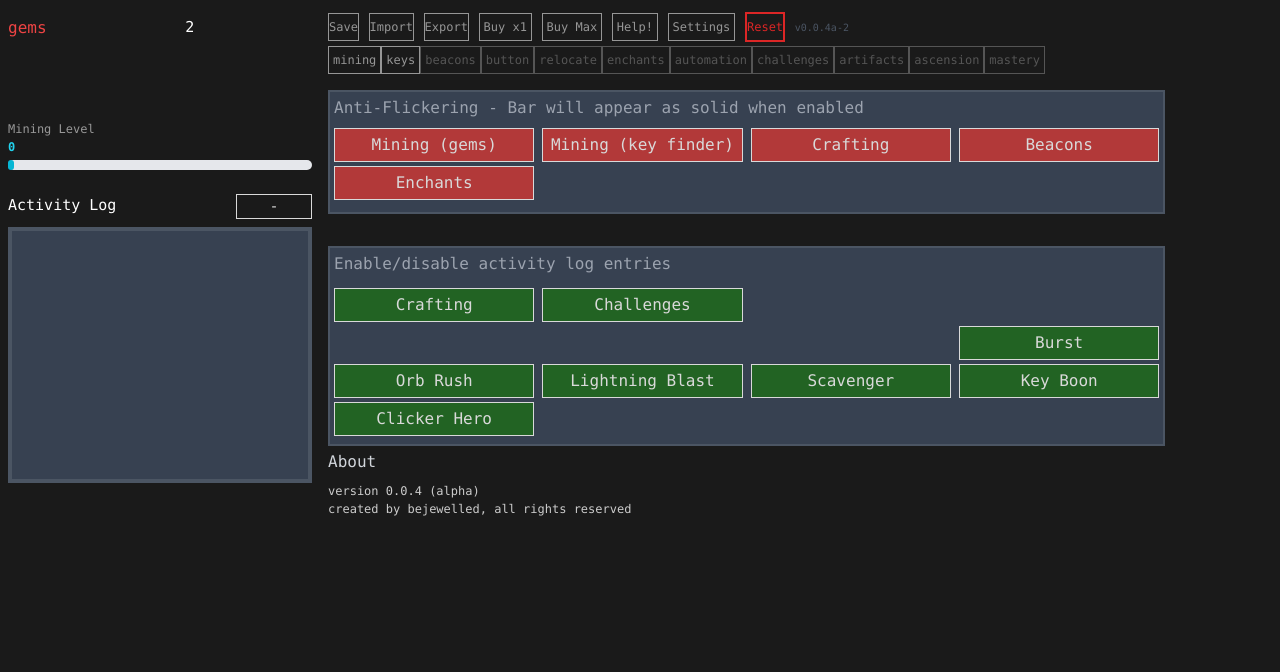
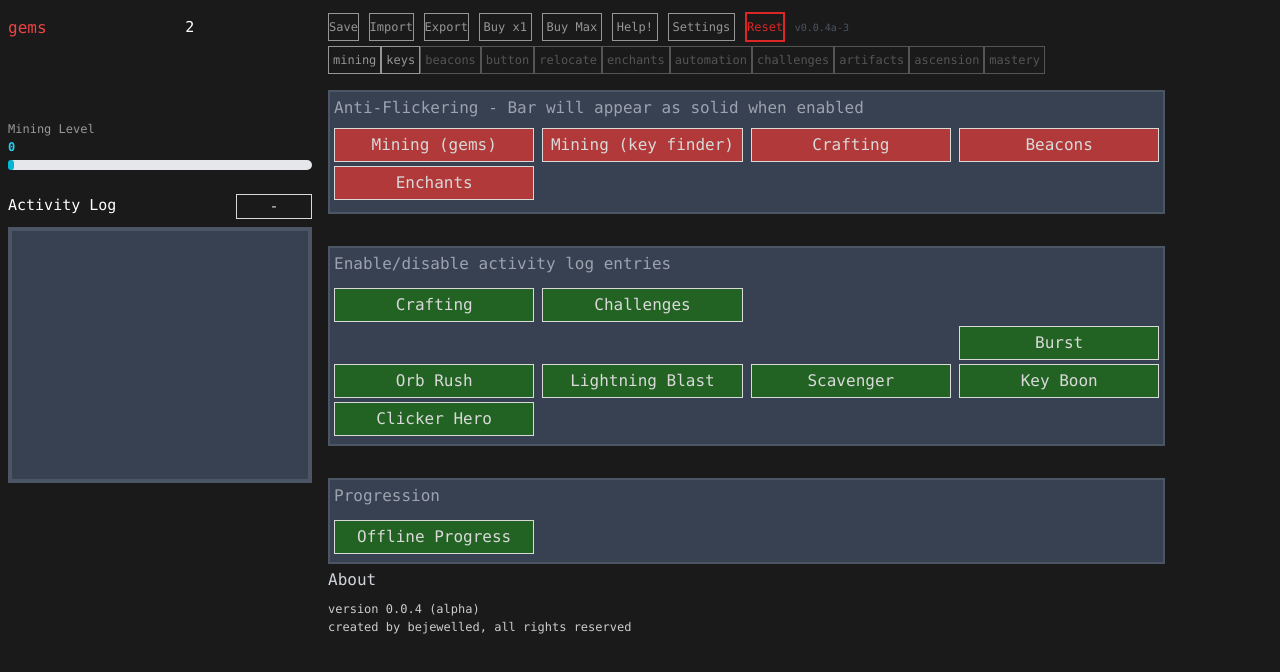
Before and after one commit to bejewelled/idle-quarry, a SvelteKit app in the folder game/: page / in a window 1280 px wide. Both pictures are taken after a click on the button "Settings". Shown: the top 672 px of the page. Built offline with nearby package versions, Linux system fonts and the light colour scheme.

Commit message:
v0.0.4a-3

```diff
--- a/game/src/components/adders/Adders.svelte
+++ b/game/src/components/adders/Adders.svelte
@@ -210,6 +210,7 @@ function updateprogressThisTick(delta) {
 
 let progressGain = 0;
 function addProgress(delta) {
+
     const gemAt = $progressThreshold['gems'];
     const keyAt = [
     $progressThreshold['key1'],
@@ -218,6 +219,25 @@ function addProgress(delta) {
     $progressThreshold['key4'],
     $progressThreshold['key5']
     ];
+
+    // disable offline progress if chosen
+    if (delta > (1000 / UPDATE_SPEED * 120) && !$settings['offlineProgress'])
+        return;
+
+    // optimize out of focus
+    if (delta > 16 || !document.hasFocus()) {
+        addGems($progressThisTick['gems'] / $progressThreshold['gems']);
+        dropRoll($progressThisTick['gems'] / $progressThreshold['gems']);
+        addKey1($progressThisTick['key1'] / $progressThreshold['key1'], keyAt);
+        addKey2($progressThisTick['key2'] / $progressThreshold['key2'], keyAt);
+        addKey3($progressThisTick['key3'] / $progressThreshold['key3'], keyAt);
+        $enchantProgress['t1'] += ($progressThisTick['gems'] / $progressThreshold['gems']);
+        if ($enchantProgress['t1'] > $enchantThreshold['t1']) {
+            procEnchants(Math.floor($enchantProgress['t1'] / $enchantThreshold['t1']), 't1')
+            $enchantProgress['t1'] %= $enchantThreshold['t1'];
+        }
+        return;
+    }
 
     for (let [k,v] of Object.entries($progressThisTick)) {
         if (isNaN($progress[k])) $progress[k] = 0;
@@ -310,7 +330,6 @@ function addKey1(n, keyAt) {
         const key1Gain = KEY1_BASE
         * $miningUpgrades[5]['formula']($miningUpgradeLevels[5])
         * $miningUpgrades[26]['formula']($miningUpgradeLevels[26]);
-
         $wallet['key1'] = ($wallet['key1'] || 0) + key1Gain * n;
         $progress['key1'] %= keyAt[0];
         $keyGainFlavorText['key1'] = key1Gain;
@@ -590,6 +609,8 @@ function procEnchants(n, tier) {
                     const keyRand = Math.random() + (0.2 * (quality/1e6));
                     const BASE_KEYGAIN = size;
                     let tier, amtDivider;
+                    const randFactor = Math.random() * 0.2 + 0.9;
+                    const reward = (1 + Math.floor(randFactor * BASE_KEYGAIN / amtDivider));
                     if (keyRand > 1.18) {
                         tier = 5;
                         amtDivider = 250000;
@@ -616,8 +637,6 @@ function procEnchants(n, tier) {
                         addToActivityLog('[Key Boon] +' + reward + ' [*] keys',
                             'text-green-300', 'key boon');
                     }
-                    const randFactor = Math.random() * 0.2 + 0.9;
-                    const reward = (1 + Math.floor(randFactor * BASE_KEYGAIN / amtDivider));
                     $wallet['key'+tier] += reward;
                     break;
                 case 7: //clicker hero
--- a/game/src/components/tabs/Settings.svelte
+++ b/game/src/components/tabs/Settings.svelte
@@ -58,6 +58,20 @@
          </div>
     </div>
 
+    <div class='py-3'></div>
+    <div class='wrapper bg-gray-700 my-1 border-2 border-gray-600 pb-1'>
+        <div class='w-full text-left py-1 pl-1 text-medium text-gray-400'>Progression</div>
+           <div class='grid grid-cols-12 py-1'>
+                <!-- svelte-ignore a11y-click-events-have-key-events -->
+                <div class='col-span-3 grid-cols-3 pt-1'>
+                    <div class='setting col-span-3 mx-1 px-1 py-1 text-center
+                    {$settings['offlineProgress'] ? 'game-btn-toggleon' : 'game-btn-toggleoff' } py-1'
+                    on:click={() => changeOfflineProgress()}>Offline Progress</div>
+                </div>
+
+           </div>
+    </div>
+
     <div class='text-large text-gray-300 text-left pb-2'>About</div>
         <div class='text-small tooltip-text'>version 0.0.4 (alpha)</div>
         <div class='text-small tooltip-text'>created by bejewelled, all rights reserved</div>
@@ -77,5 +91,8 @@
     function changeActivityLogShow(item) {
         $activityLogShow[item] = !$activityLogShow[item]
     }
+    function changeOfflineProgress() {
+        $settings['offlineProgress'] = !$settings['offlineProgress']
+    }
 
 </script>
--- a/game/src/routes/+page.svelte
+++ b/game/src/routes/+page.svelte
@@ -120,7 +120,7 @@
                 <button class='py-1 px-1 text-small save-btn control-btn' on:click={() => changeTab('help')}>Help!</button>
                 <button class='py-1 px-1 text-small save-btn control-btn' on:click={() => changeTab('settings')}>Settings</button>
                 <button class='py-1 text-small border-2 border-red-600 text-red-600 hover:bg-red-950' on:click={() => reset()}>Reset</button>
-                <button class='text-xs text-gray-600'>v0.0.4a-2</button>
+                <button class='text-xs text-gray-600'>v0.0.4a-3</button>
             </div>
             <div class='row-span-1 tab-buttons'>
                 {#key tabsUnlocked}
@@ -554,7 +554,7 @@ const load = async (isImport = false) => {
 function versionUpdater() {
     console.log($saveVersion)
     const ver = $saveVersion;
-    const LATEST_VER = 19;
+    const LATEST_VER = 20;
     if (ver <= 0) {
         // fix "mysterious potion" error
         $keyUpgradeLevels[0] = 0;
@@ -639,6 +639,11 @@ function versionUpdater() {
     for (let i = 0; i < 200; i++) {
         if (!$miningUpgradeLevelsBought[i]) $miningUpgradeLevelsBought[i] = 0;
         if (!$miningUpgradeLevels[i]) $miningUpgradeLevels[i] = 0;
+        }
+    }
+    if (ver < 19) {
+        if (!$settings['offlineProgress']) {
+            $settings['offlineProgress'] = true;
         }
     }
 
```
